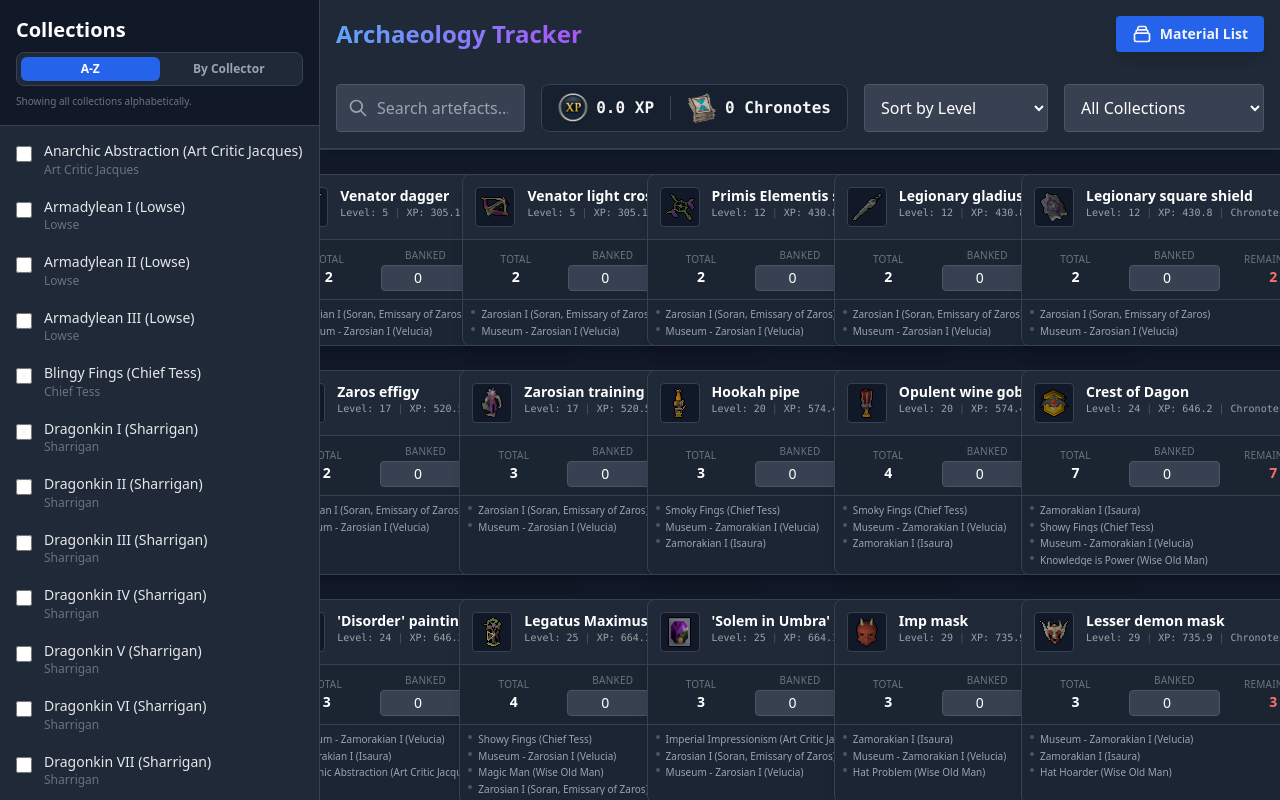
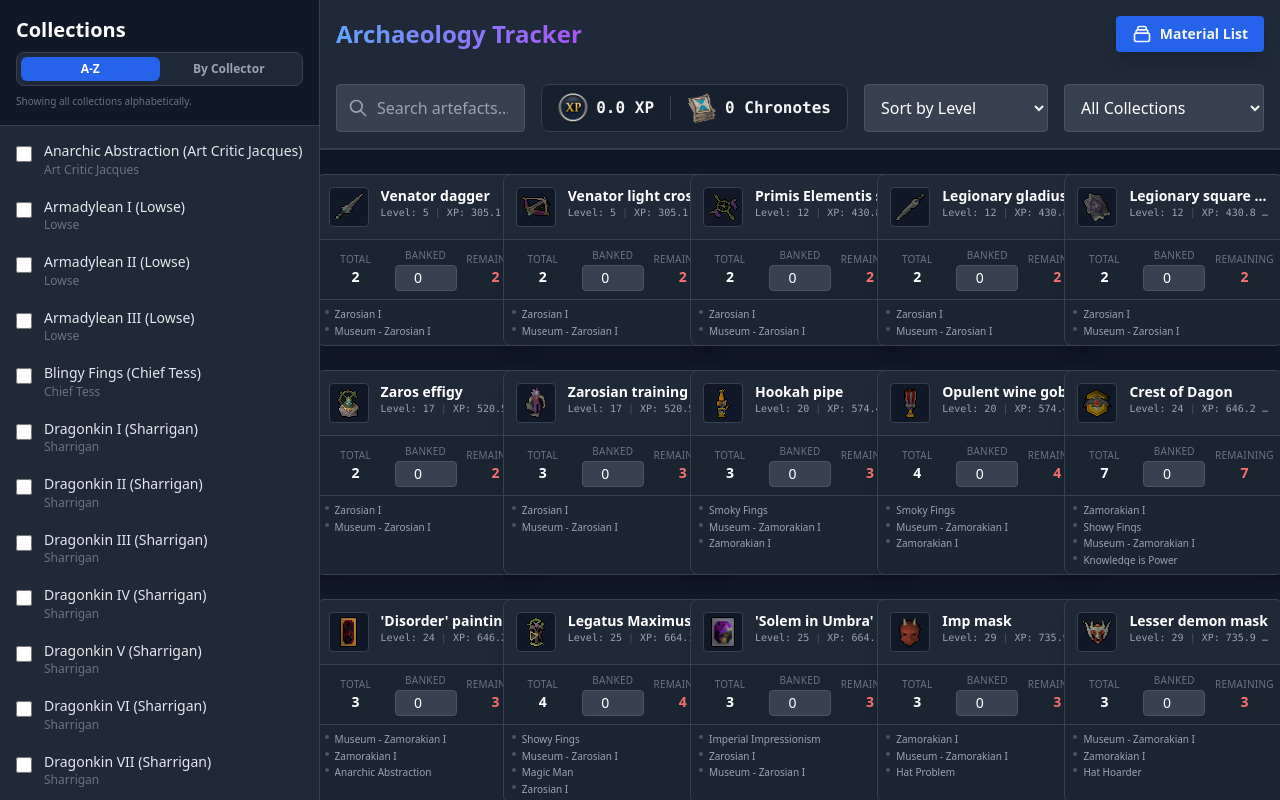
Before and after one commit to syhros/rs3-archaeology-tracker, a React (Vite) app: page / in a window 1280 px wide. Built offline with nearby package versions, Linux system fonts and the light colour scheme.

Commit message:
Add helper function to clean collection names

```diff
--- a/components/ArtefactCard.tsx
+++ b/components/ArtefactCard.tsx
@@ -8,6 +8,11 @@ interface ArtefactCardProps {
   checkedCollections: CheckedCollections;
   onBankedChange: (name: string, val: number) => void;
 }
+
+// Helper to clean collection name (remove parenthesized collector name)
+const cleanCollectionName = (name: string) => {
+  return name.replace(/\s*\(.*?\)\s*$/, '');
+};
 
 export const ArtefactCard: React.FC<ArtefactCardProps> = ({
   artefact,
@@ -33,6 +38,7 @@ export const ArtefactCard: React.FC<ArtefactCardProps> = ({
   return (
     <div
       className={`
+        w-full min-w-[220px] max-w-[280px]
         border rounded-lg shadow-lg overflow-hidden flex flex-col transition-colors duration-300
         ${isComplete ? 'bg-green-900 border-green-700' : 'bg-gray-800 border-gray-700 hover:border-blue-500'}
       `}
@@ -105,10 +111,13 @@ export const ArtefactCard: React.FC<ArtefactCardProps> = ({
             {allUses.length === 0 && <li className="text-[10px] text-gray-600 italic">No collections</li>}
             {allUses.map((use, idx) => {
                 const isChecked = use.type === 'collection' && checkedCollections[use.name];
+                // Clean the name only for display
+                const displayName = use.type === 'collection' ? cleanCollectionName(use.name) : use.name;
+
                 return (
                     <li key={`${use.name}-${idx}`} className={`text-[10px] flex items-start gap-1.5 ${isChecked ? 'text-green-400 line-through decoration-green-600/50' : 'text-gray-400'}`}>
                         <span className={`mt-0.5 w-1 h-1 rounded-full flex-shrink-0 ${isChecked ? 'bg-green-500' : 'bg-gray-600'}`}></span>
-                        <span className="leading-tight truncate" title={use.name}>{use.name}</span>
+                        <span className="leading-tight truncate" title={displayName}>{displayName}</span>
                     </li>
                 );
             })}
```
